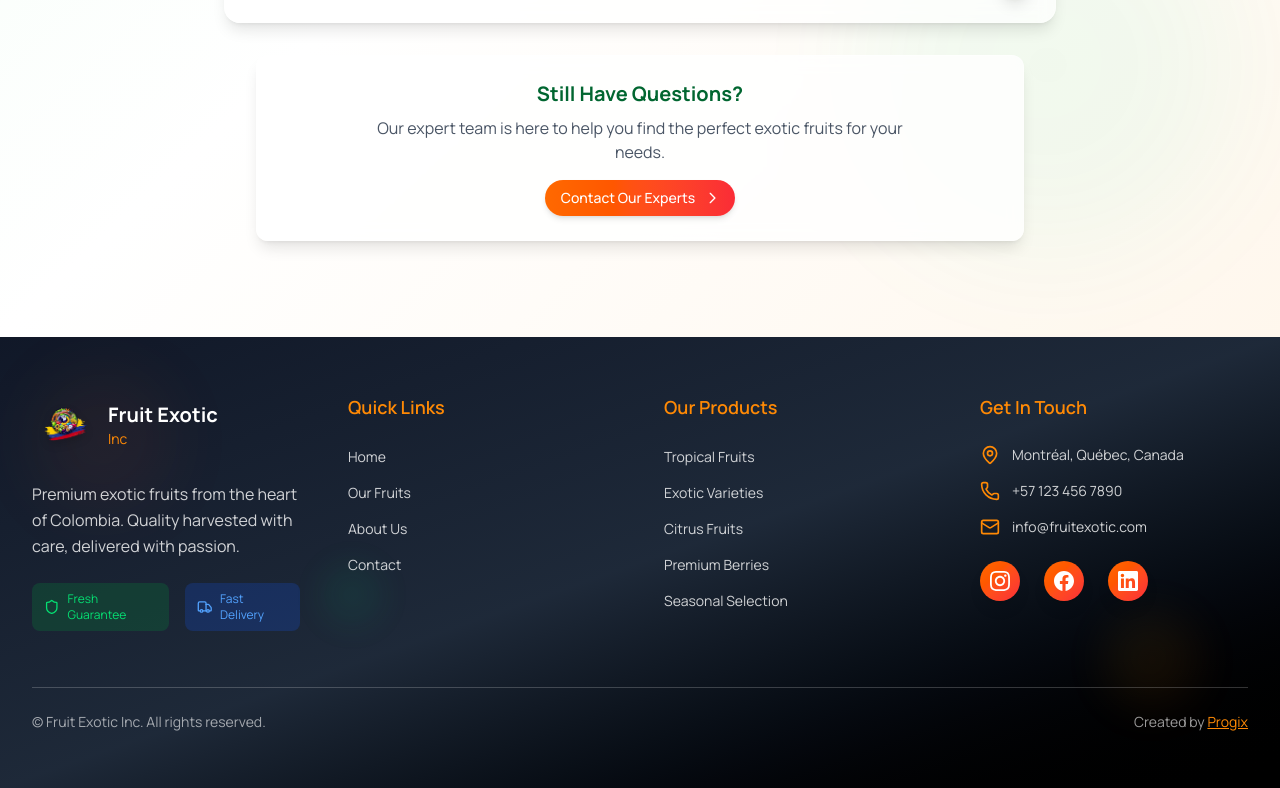
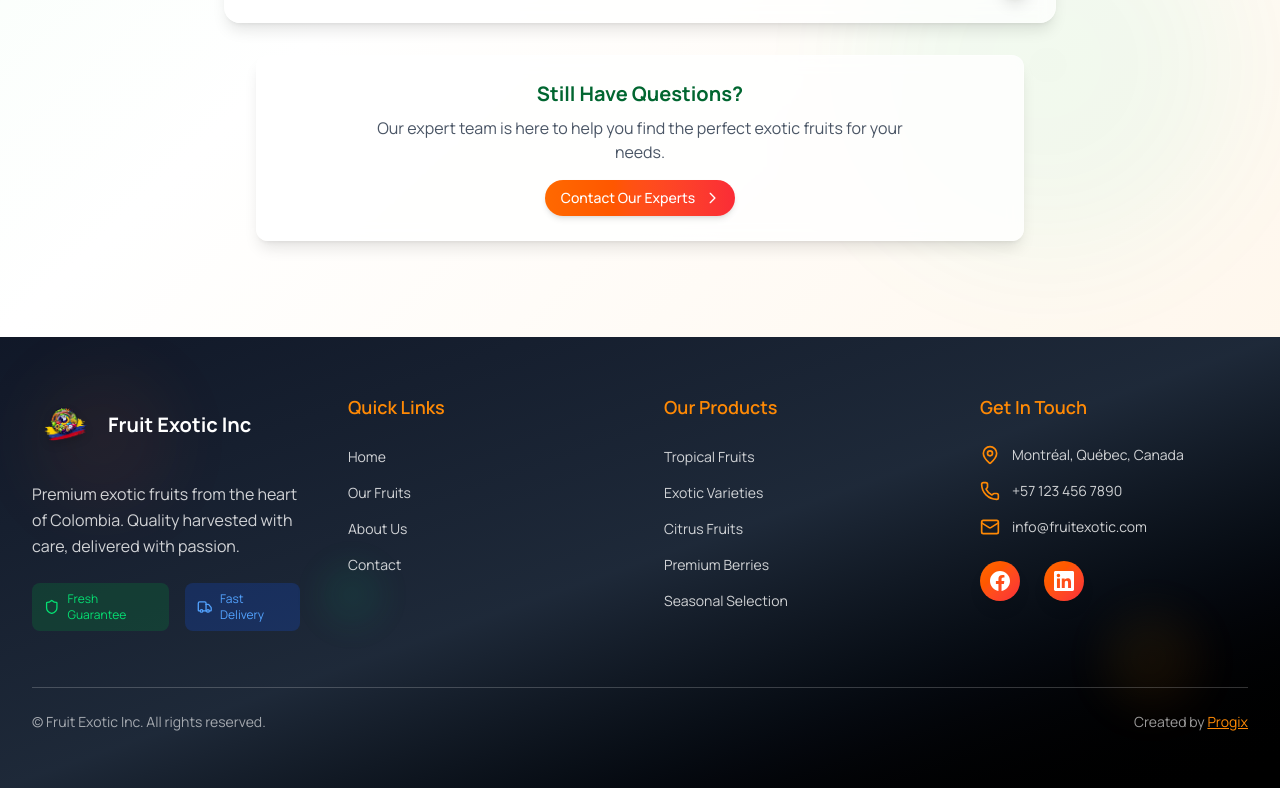
Before and after one commit to HoussemFerrani/exoticfruitsSS, a Next.js app: page / in a window 1280 px wide. Shown: the part 5152-5940 px from the top of the page. Built offline with nearby package versions, Linux system fonts and the light colour scheme.

Commit message:
footer upgrade

```diff
--- a/src/components/layout/Footer.tsx
+++ b/src/components/layout/Footer.tsx
@@ -101,8 +101,7 @@
                   className="h-16 w-16 object-contain drop-shadow-lg"
                 />
                 <div>
-                  <h3 className="text-xl font-bold text-white">Fruit Exotic</h3>
-                  <p className="text-sm text-orange-400">Inc</p>
+                  <h3 className="text-xl font-bold text-white">Fruit Exotic Inc</h3>
                 </div>
               </div>
 
@@ -195,11 +194,6 @@
 
               {/* Social Media */}
               <div className="flex items-center gap-6">
-                  <SocialIcon href="#" label="Instagram">
-                    <svg viewBox="0 0 24 24" fill="currentColor" className="h-5 w-5">
-                      <path d="M12 2.163c3.204 0 3.584.012 4.85.07 3.252.148 4.771 1.691 4.919 4.919.058 1.265.069 1.645.069 4.849 0 3.205-.012 3.584-.069 4.849-.149 3.225-1.664 4.771-4.919 4.919-1.266.058-1.644.07-4.85.07-3.204 0-3.584-.012-4.849-.07-3.26-.149-4.771-1.699-4.919-4.92-.058-1.265-.07-1.644-.07-4.849 0-3.204.013-3.583.07-4.849.149-3.227 1.664-4.771 4.919-4.919 1.266-.057 1.645-.069 4.849-.069zm0-2.163c-3.259 0-3.667.014-4.947.072-4.358.2-6.78 2.618-6.98 6.98-.059 1.281-.073 1.689-.073 4.948 0 3.259.014 3.668.072 4.948.2 4.358 2.618 6.78 6.98 6.98 1.281.058 1.689.072 4.948.072 3.259 0 3.668-.014 4.948-.072 4.354-.2 6.782-2.618 6.979-6.98.059-1.28.073-1.689.073-4.948 0-3.259-.014-3.667-.072-4.947-.196-4.354-2.617-6.78-6.979-6.98-1.281-.059-1.69-.073-4.949-.073zm0 5.838c-3.403 0-6.162 2.759-6.162 6.162s2.759 6.163 6.162 6.163 6.162-2.759 6.162-6.163c0-3.403-2.759-6.162-6.162-6.162zm0 10.162c-2.209 0-4-1.79-4-4 0-2.209 1.791-4 4-4s4 1.791 4 4c0 2.21-1.791 4-4 4zm6.406-11.845c-.796 0-1.441.645-1.441 1.44s.645 1.44 1.441 1.44c.795 0 1.439-.645 1.439-1.44s-.644-1.44-1.439-1.44z"/>
-                    </svg>
-                  </SocialIcon>
                   <SocialIcon href="https://m.facebook.com/100091780630660/" label="Facebook">
                     <svg viewBox="0 0 24 24" fill="currentColor" className="h-5 w-5">
                       <path d="M24 12.073c0-6.627-5.373-12-12-12s-12 5.373-12 12c0 5.99 4.388 10.954 10.125 11.854v-8.385H7.078v-3.47h3.047V9.43c0-3.007 1.792-4.669 4.533-4.669 1.312 0 2.686.235 2.686.235v2.953H15.83c-1.491 0-1.956.925-1.956 1.874v2.25h3.328l-.532 3.47h-2.796v8.385C19.612 23.027 24 18.062 24 12.073z"/>
```
